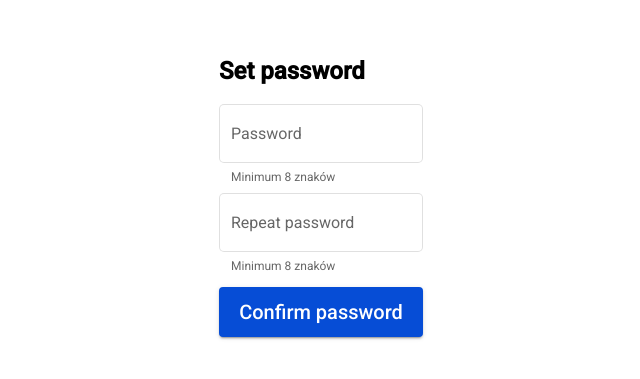
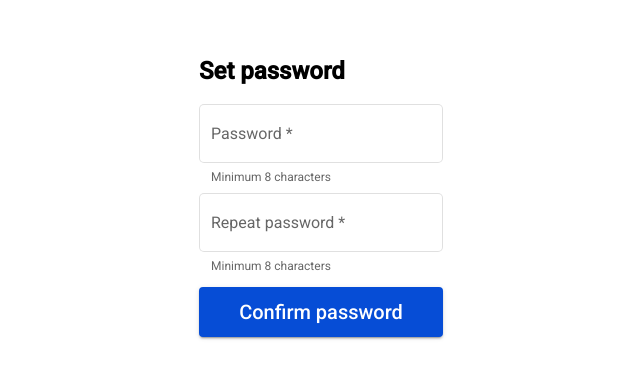
Before and after one commit to Kasowy-Code/LuckyCar, an Angular app: page /registerPassword/1 in a window 1280 px wide. Shown: the part 143-522 px from the top of the page, without its empty margins (319-959 px from the left). Built offline with nearby package versions, Linux system fonts and the light colour scheme.

Commit message:
added input validation

```diff
--- a/src/app/Auth/register-password/register-password.component.css
+++ b/src/app/Auth/register-password/register-password.component.css
@@ -14,7 +14,7 @@ h1{
 }
 
 mat-form-field{
-  width: 100%;
+  width: 244px;
 }
 
 .mat-raised-button {
--- a/src/app/Auth/register-password/register-password.component.html
+++ b/src/app/Auth/register-password/register-password.component.html
@@ -1,20 +1,22 @@
 <section class="main">
-  <form [formGroup]="RegisterForm">
+  <form>
     <h1>Set password</h1>
 
     <p>
       <mat-form-field appearance="outline">
         <mat-label>Password</mat-label>
-        <input matInput formControlName="password" type="password" minlength="8" (ngModelChange)="this.passwordError = false">
-        <mat-hint>Minimum 8 znaków</mat-hint>
+        <input matInput [formControl]="pass" type="password" minlength="8" [(ngModel)]="password" (ngModelChange)="clearErrors()" required>
+        <mat-error *ngIf="pass.invalid">{{getErrorMessage(pass)}}</mat-error>
+        <mat-hint>Minimum 8 characters</mat-hint>
       </mat-form-field>
     </p>
 
     <p>
       <mat-form-field appearance="outline">
         <mat-label>Repeat password</mat-label>
-        <input matInput formControlName="repeat_password" type="password" minlength="8" (ngModelChange)="this.passwordError = false">
-        <mat-hint>Minimum 8 znaków</mat-hint>
+        <input matInput [formControl]="repeat_password" type="password" minlength="8" (ngModelChange)="clearErrors()" required>
+        <mat-error *ngIf="repeat_password.invalid">{{getErrorMessage(repeat_password)}}</mat-error>
+        <mat-hint>Minimum 8 characters</mat-hint>
       </mat-form-field>
     </p>
     <span *ngIf="passwordError" style="color: red">Hasła nie są identyczne!<br> <br></span>
--- a/src/app/Auth/register-password/register-password.component.ts
+++ b/src/app/Auth/register-password/register-password.component.ts
@@ -1,8 +1,7 @@
 import { Component, OnInit } from '@angular/core';
-import {environment} from "../../../environments/environment";
 import {HttpClient} from "@angular/common/http";
 import {ActivatedRoute, Router} from "@angular/router";
-import {FormControl, FormGroup} from "@angular/forms";
+import {FormControl, Validators} from "@angular/forms";
 import {RegisterService} from "../services/register.service";
 
 @Component({
@@ -11,11 +10,10 @@ import {RegisterService} from "../services/register.service";
   styleUrls: ['./register-password.component.css']
 })
 export class RegisterPasswordComponent implements OnInit {
-  RegisterForm = new FormGroup({
-    password: new FormControl(''),
-    repeat_password: new FormControl('')
 
-  });
+  pass = new FormControl('', [Validators.minLength(8), Validators.required]);
+  repeat_password = new FormControl('', [Validators.minLength(8), Validators.required]);
+
   error = false;
   passwordError: boolean = false;
   password:string = "";
@@ -25,14 +23,32 @@ export class RegisterPasswordComponent implements OnInit {
 
   ngOnInit(): void {
   }
+  clearErrors() {
+    this.passwordError = false;
+    this.error = false;
+  }
 
+  getErrorMessage(item: any) {
+    if(item.hasError('minlength')) {
+      return 'Must be at least 8 characters long';
+    }
+    return item.hasError('required') ? 'You must enter a value' : '';
 
+  }
   //TODO MACIEK WES SPRAWDZ CZY HASLA SA IDENTYCZNE :)
   // JAK NIE TO WYSWIETL TO err => "cos"
-  setPassword(){
+  setPassword() {
+    if (this.pass.value === this.repeat_password.value && this.password.length >= 8) {
       this.registerService.setPassword(this.password, this.id)
-        .subscribe(()=>{
-            this.router.navigate(["/login"]);
-        });
+        .subscribe(() => {
+          this.router.navigate(["/login"]);
+        },
+        ()=> {
+            this.error = true;
+          });
+    }
+    else {
+      this.passwordError = true;
+    }
   }
 }
```
